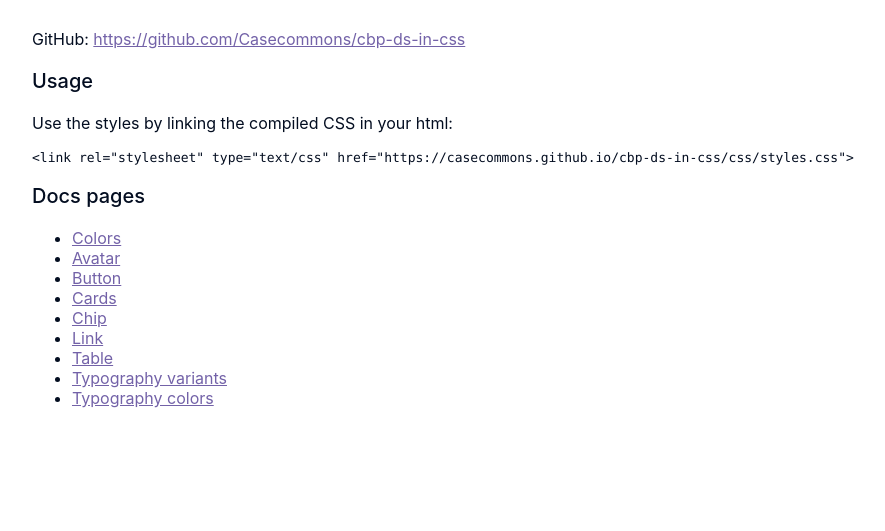
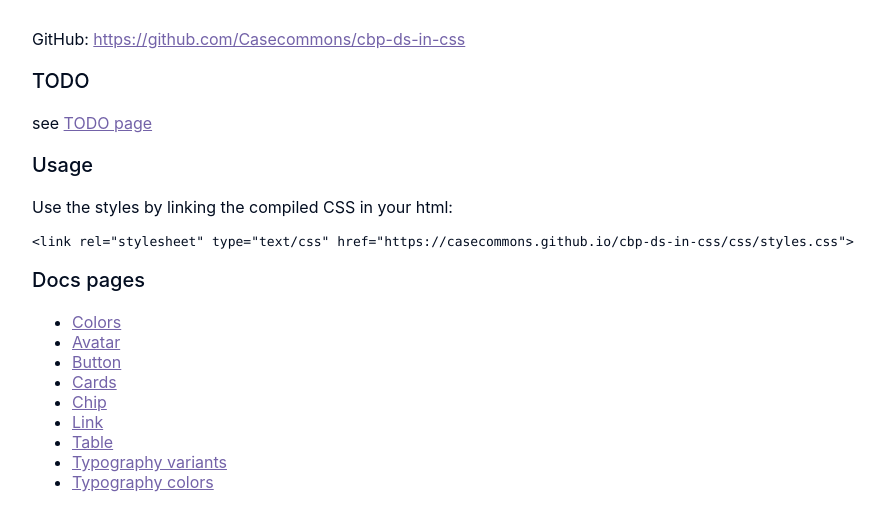
Before and after one commit to Casecommons/cbp-ds-in-css, a website: page index.html in a window 1280 px wide. Shown: the part 71-602 px from the top of the page, without its empty margins (32-917 px from the left). Drawn offline with Linux system fonts and the light colour scheme.

Commit message:
add link to TODO page for github pages site

```diff
--- a/index.html
+++ b/index.html
@@ -18,6 +18,11 @@
 
   <p>GitHub: <a class="cb-link"
       href="https://github.com/Casecommons/cbp-ds-in-css">https://github.com/Casecommons/cbp-ds-in-css</a></p>
+
+
+  <h3 id="todo" class="cb-h6">TODO</h3>
+
+  <p>see <a href="./TODO" class="cb-link">TODO page</a></p>
 
   <h3 id="usage" class="cb-h6">Usage</h3>
 
```
